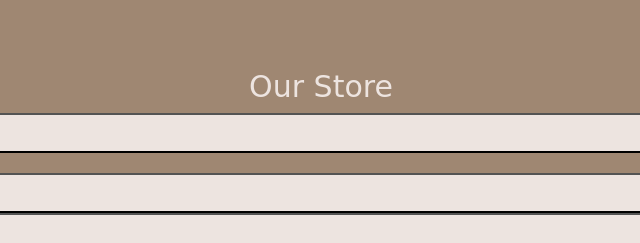
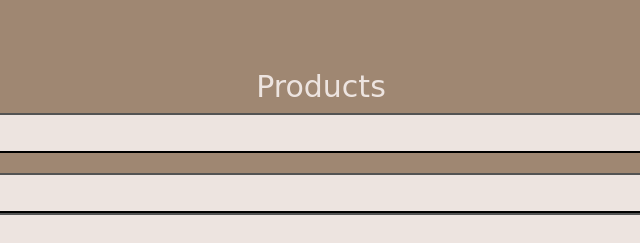
Before and after one commit to Habiba128/third_wepsite, a plain HTML site: page index.html in a window 1280 px wide. Shown: the part 870-1113 px from the top of the page, 319-959 px from the left. Drawn offline with nearby package versions, Linux system fonts and the light colour scheme.

Commit message:
Update index.html

```diff
--- a/index.html
+++ b/index.html
@@ -133,7 +133,7 @@
   <br>
 <!-- \\\\\\\\\\\\\\\\\\\\\\\\\\\\\\\\\\\\\\\\\\\\\\\\\\\\\\\\\\\\\\\\\\\\\\\\\\\\\\\\\\\\\\\\\\\\\\\\\\\\\\\ -->
 <div id="accordion">
-<h2 class="text-center" > Our Store</h2>
+<h2 class="text-center" > Products</h2>
   <div class="card">
     <div class="card-header">
       <button class="card-link" data-toggle="collapse" href="#collapseOne" >
```
